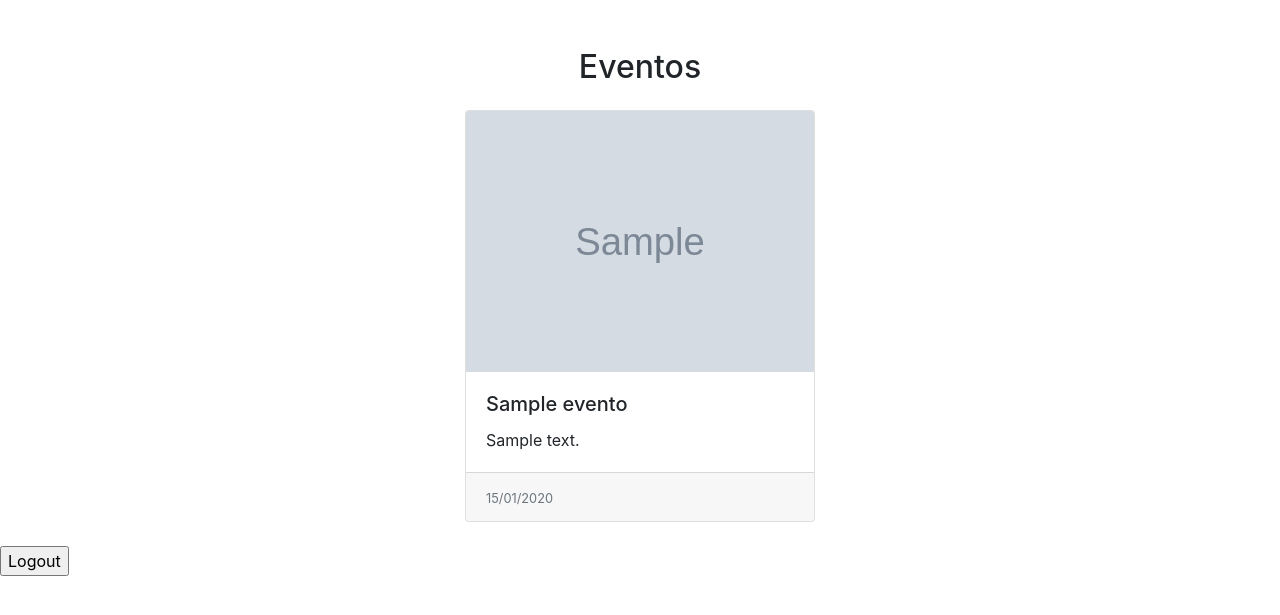
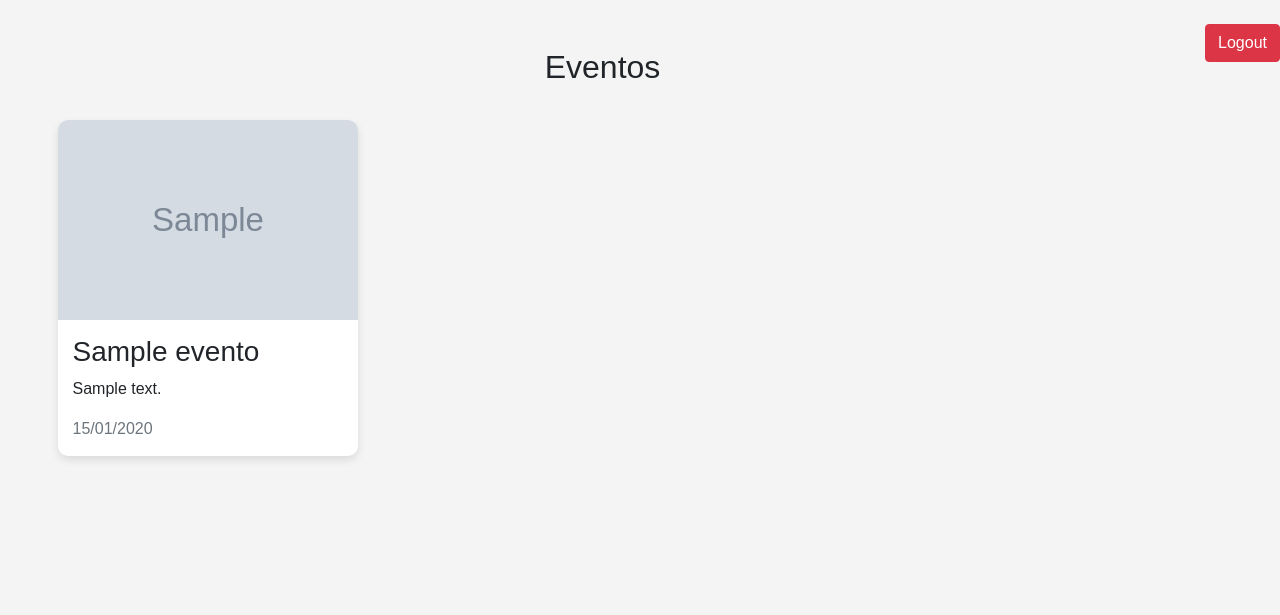
Before and after one commit to thiagoc09/Snapticket, a Flask app: page / in a window 1280 px wide. Shown: the top 615 px of the page. Run offline with Flask 3, Linux system fonts and the light colour scheme; a user stored in the database is signed in; tables that the repository leaves empty hold one stand-in row (values such as "Sample post"); grey boxes marked "Sample" are stand-in pictures; some libraries are stand-ins or nearby versions.

Commit message:
fix bug logout cadastro

```diff
--- a/app/static/css/home.css
+++ b/app/static/css/home.css
@@ -4,6 +4,8 @@
     margin: 0;
     padding: 0;
     background-color: #f4f4f4;
+    display: flex;
+    justify-content: center;
 }
 
 .menu {
@@ -11,44 +13,37 @@
     color: white;
     padding: 15px;
     text-align: center;
+    width: 100%;
 }
 
 .event-list {
     display: flex;
     flex-direction: column;
+    align-items: center; /* Centraliza os cartões de evento verticalmente */
+    gap: 20px; /* Espaçamento entre os cartões de evento */
     padding: 20px;
 }
 
 .event-card {
-    background-color: white;
-    margin-bottom: 20px;
-    box-shadow: 0 2px 4px rgba(0, 0, 0, 0.1);
-    transition: box-shadow 0.3s ease-in-out;
-}
-
-.event-card:hover {
-    box-shadow: 0 5px 15px rgba(0, 0, 0, 0.2);
+    background-color: #ffffff; /* Cor de fundo para os cartões */
+    box-shadow: 0 4px 8px rgba(0, 0, 0, 0.1); /* Sombra para dar profundidade */
+    border-radius: 10px; /* Bordas arredondadas para o cartão */
+    overflow: hidden; /* Garante que o conteúdo não vaze para fora do cartão */
+    width: 100%; /* Ajusta para a largura total da coluna Bootstrap */
+    max-width: 300px; /* Define uma largura máxima para o cartão */
+    margin-bottom: 20px; /* Espaçamento entre os cartões de evento */
 }
 
 .event-image {
-    width: 100%;
-    height: 200px;
+    width: 100%; /* Garante que a imagem cubra a largura do cartão */
+    height: 200px; /* Define uma altura fixa para as imagens */
     background-size: cover;
     background-position: center;
 }
 
 .event-info {
-    padding: 15px;
-}
-
-.event-info h3 {
-    margin-top: 0;
-    color: #333;
-}
-
-.event-info p {
-    margin-bottom: 0;
-    color: #666;
+    padding: 15px; /* Espaço interno ao redor do conteúdo do texto dentro do cartão */
+    text-align: left; /* Alinhamento do texto para a esquerda */
 }
 
 .logout-button {
@@ -56,9 +51,22 @@
     color: white;
     border: none;
     padding: 10px 20px;
+    border-radius: 5px; /* Bordas arredondadas para o botão */
     text-align: center;
     text-decoration: none;
     display: inline-block;
     margin: 20px auto;
     cursor: pointer;
 }
+
+@media (min-width: 768px) {
+    .event-list {
+        flex-direction: row; /* Organiza os cartões de evento em uma linha na visão de desktop */
+        flex-wrap: wrap; /* Permite que os cartões de evento envolvam em várias linhas */
+        justify-content: space-around; /* Distribui espaço entre os cartões de evento */
+    }
+
+    .event-card {
+        margin: 10px; /* Espaçamento entre os cartões de evento na visão de desktop */
+    }
+}
--- a/app/templates/home.html
+++ b/app/templates/home.html
@@ -5,23 +5,23 @@
   <meta name="viewport" content="width=device-width, initial-scale=1.0">
   <title>Eventos</title>
   <link rel="stylesheet" href="https://stackpath.bootstrapcdn.com/bootstrap/4.5.2/css/bootstrap.min.css">
-  <link rel="stylesheet" href="{{ url_for('static', filename='css/custom.css') }}">
+  <link rel="stylesheet" href="{{ url_for('static', filename='css/home.css') }}">
 </head>
 <body>
 
     <div class="container mt-5">
         <h2 class="text-center mb-4">Eventos</h2>
-  <div class="row justify-content-center">
+        <div class="row">
           {% for evento in eventos %}
-    <div class="col-md-4 mb-4">
-      <div class="card">
-        <img class="card-img-top" src="{{ url_for('static', filename=evento.foto_capa) }}" alt="Card image cap">
-        <div class="card-body">
-          <h5 class="card-title">{{ evento.nome_evento }}</h5>
-          <p class="card-text">{{ evento.descricao }}</p>
+            <div class="col-md-4 mb-4"> <!-- Colunas Bootstrap responsivas -->
+              <div class="event-card">
+                <div class="event-image" style="background-image: url('{{ url_for('static', filename=evento.foto_capa) }}');">
+                  <!-- Imagem aqui -->
                 </div>
-        <div class="card-footer">
-          <small class="text-muted">{{ evento.data_evento.strftime('%d/%m/%Y') }}</small>
+                <div class="event-info">
+                  <h3>{{ evento.nome_evento }}</h3>
+                  <p>{{ evento.descricao }}</p>
+                  <span class="text-muted">{{ evento.data_evento.strftime('%d/%m/%Y') }}</span>
                 </div>
               </div>
             </div>
@@ -33,8 +33,8 @@
 <script src="https://cdn.jsdelivr.net/npm/@popperjs/core@2.9.2/dist/umd/popper.min.js"></script>
 <script src="https://stackpath.bootstrapcdn.com/bootstrap/4.5.2/js/bootstrap.min.js"></script>
 
-    <form action="{{ url_for('main.logout') }}" method="post">
-        <input type="submit" value="Logout">
+    <form action="{{ url_for('main.logout') }}" method="post" class="text-center mt-4">
+        <input type="submit" value="Logout" class="btn btn-danger">
     </form>
 </body>
 </html>
--- a/app/templates/login.html
+++ b/app/templates/login.html
@@ -14,7 +14,8 @@
             <div class="buttons">
                 <button type="submit" class="btn btn-acessar">Acessar</button>
                 <!-- Botão para a página de cadastro -->
-                <button onclick="location.href='{{ url_for('main.register') }}'" class="btn btn-cadastro">Cadastro</button>
+                <button onclick="window.location.href='{{ url_for('main.register') }}'" type="button" class="btn-cadastro">Cadastro</button>
+
 
             </div>
         </form>
```
Also changed, not shown: app.db. Lines whose indentation alone changed are shown as unchanged.
